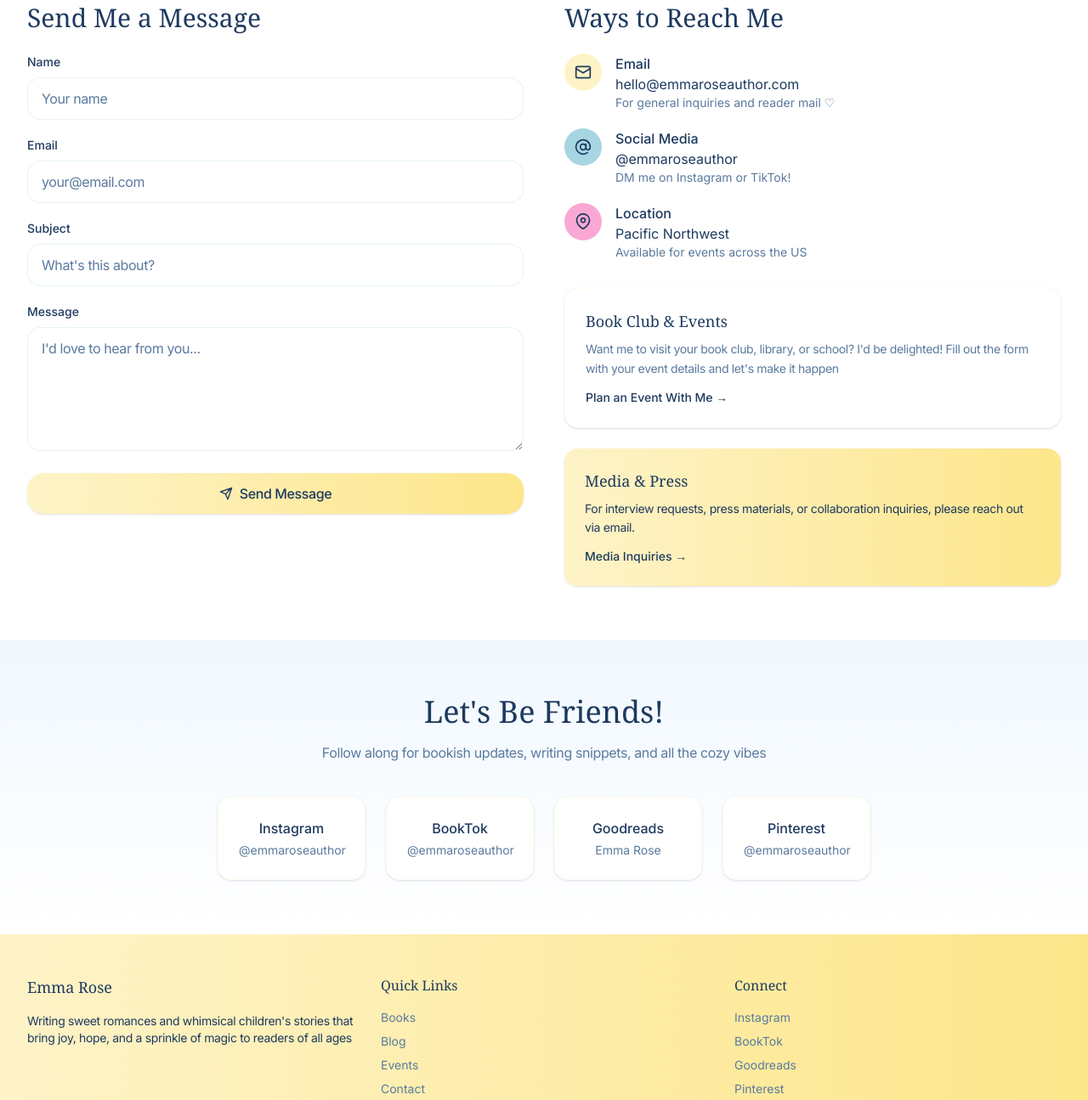
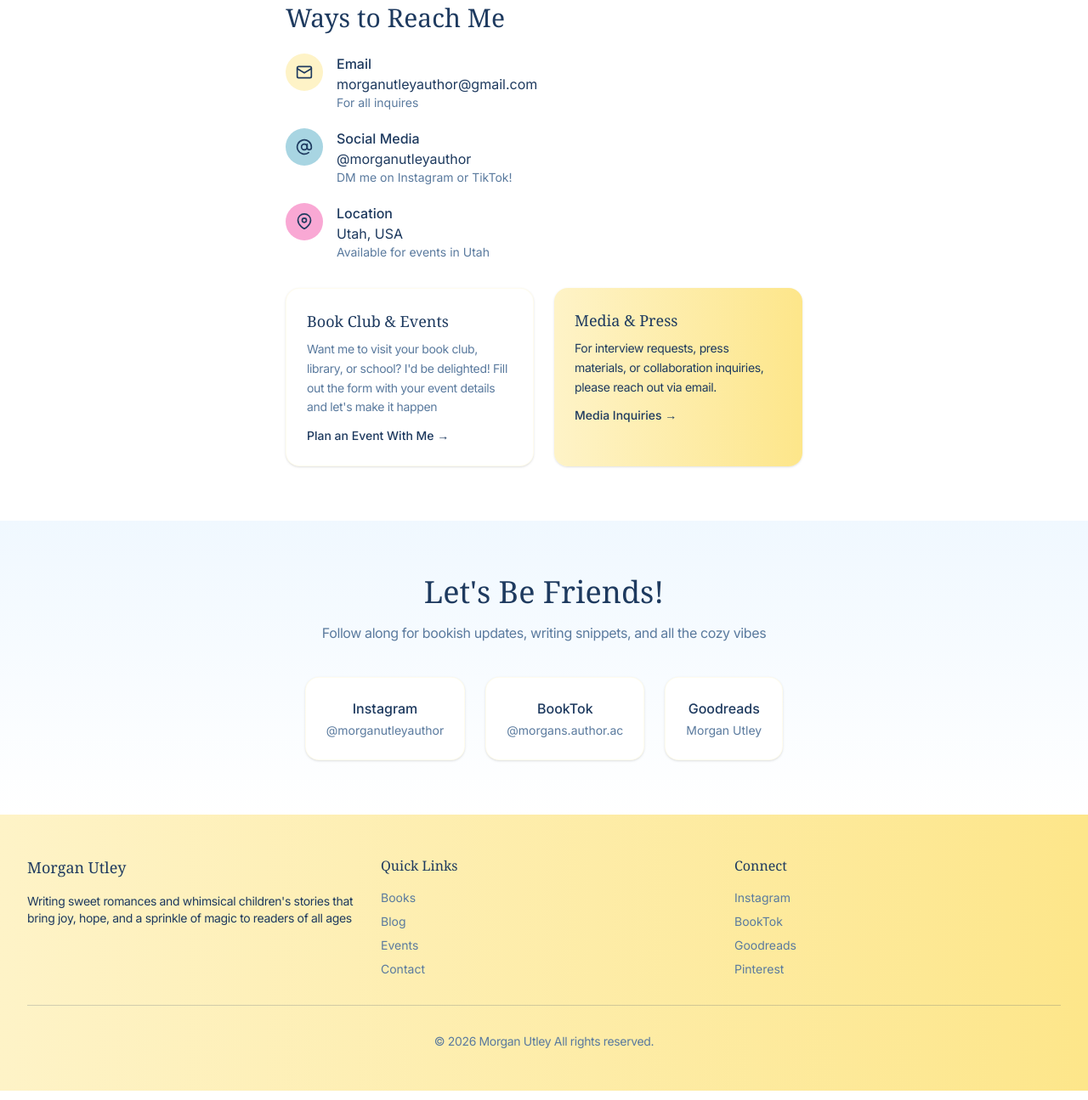
Before and after one commit to caydenmil8/AuthorSite, a website: page contact.html in a window 1280 px wide. Shown: the part 426-1721 px from the top of the page at 85% size. Drawn offline with Linux system fonts and the light colour scheme.

Commit message:
Finished contact page

```diff
--- a/contact.html
+++ b/contact.html
@@ -3,8 +3,8 @@
 <head>
   <meta charset="UTF-8" />
   <meta name="viewport" content="width=device-width, initial-scale=1.0" />
-  <title>Contact — Emma Rose</title>
-  <meta name="description" content="Get in touch with author Emma Rose — chat about books, request an event, or just say hi." />
+  <title>Contact | Morgan Utley</title>
+  <meta name="description" content="Get in touch with author Morgan Utley — chat about books, request an event, or just say hi." />
 
   <!-- Inter from Google Fonts; Georgia falls back to the system serif -->
   <link rel="preconnect" href="https://fonts.googleapis.com" />
@@ -22,7 +22,7 @@
       <a href="index.html" class="flex items-center gap-3">
         <span class="flex h-10 w-10 items-center justify-center rounded-full bg-gradient-to-br from-cream to-gold text-xl leading-none text-white">✨</span>
         <span class="flex flex-col">
-          <span class="font-serif text-xl leading-7 text-navy">Emma Rose</span>
+          <span class="font-serif text-xl leading-7 text-navy">Morgan Utley</span>
           <span class="text-xs leading-4 text-slate">Romance &amp; Children's Author</span>
         </span>
       </a>
@@ -56,76 +56,43 @@
 
     <!-- ============ CONTACT GRID ============ -->
     <section class="bg-white py-16">
-      <div class="mx-auto grid max-w-[1280px] grid-cols-1 gap-12 px-8 lg:grid-cols-2">
-
-        <!-- Left: form -->
-        <div>
-          <h2 class="font-serif text-3xl text-navy">Send Me a Message</h2>
-          <form class="mt-6 space-y-5">
-            <div>
-              <label for="name" class="block text-sm font-medium text-navy">Name</label>
-              <input id="name" name="name" type="text" placeholder="Your name"
-                class="mt-2 w-full rounded-[16px] border border-sky/30 bg-white px-4 py-3 tracking-tight text-navy placeholder:text-slate focus:outline-none focus:ring-2 focus:ring-sky" />
-            </div>
-            <div>
-              <label for="email" class="block text-sm font-medium text-navy">Email</label>
-              <input id="email" name="email" type="email" placeholder="your@email.com"
-                class="mt-2 w-full rounded-[16px] border border-sky/30 bg-white px-4 py-3 tracking-tight text-navy placeholder:text-slate focus:outline-none focus:ring-2 focus:ring-sky" />
-            </div>
-            <div>
-              <label for="subject" class="block text-sm font-medium text-navy">Subject</label>
-              <input id="subject" name="subject" type="text" placeholder="What's this about?"
-                class="mt-2 w-full rounded-[16px] border border-sky/30 bg-white px-4 py-3 tracking-tight text-navy placeholder:text-slate focus:outline-none focus:ring-2 focus:ring-sky" />
-            </div>
-            <div>
-              <label for="message" class="block text-sm font-medium text-navy">Message</label>
-              <textarea id="message" name="message" rows="5" placeholder="I'd love to hear from you..."
-                class="mt-2 w-full rounded-[16px] border border-sky/30 bg-white px-4 py-3 tracking-tight text-navy placeholder:text-slate focus:outline-none focus:ring-2 focus:ring-sky"></textarea>
-            </div>
-            <button type="submit" class="flex w-full items-center justify-center gap-2 rounded-[20px] bg-gradient-to-r from-cream to-gold py-3 font-medium tracking-tight text-navy shadow transition-transform hover:-translate-y-0.5">
-              <svg class="h-4 w-4" viewBox="0 0 24 24" fill="none" stroke="currentColor" stroke-width="2" stroke-linecap="round" stroke-linejoin="round"><path d="M22 2L11 13M22 2l-7 20-4-9-9-4 20-7z" /></svg>
-              Send Message
-            </button>
-          </form>
-        </div>
-
-        <!-- Right: ways to reach me -->
-        <div>
+        <div class="mx-auto max-w-[672px] px-8">
           <h2 class="font-serif text-3xl text-navy">Ways to Reach Me</h2>
           <ul class="mt-6 space-y-5">
             <li class="flex items-start gap-4">
-              <span class="flex h-11 w-11 shrink-0 items-center justify-center rounded-full bg-cream text-navy">
+              <a href="mailto:morganutleyauthor@gmail.com" class="flex h-11 w-11 shrink-0 items-center justify-center rounded-full bg-cream text-navy transition hover:brightness-95">
                 <svg class="h-5 w-5" viewBox="0 0 24 24" fill="none" stroke="currentColor" stroke-width="2" stroke-linecap="round" stroke-linejoin="round"><rect x="2" y="4" width="20" height="16" rx="2" /><path d="m2 7 10 6 10-6" /></svg>
-              </span>
+              </a>
               <div>
                 <p class="font-medium text-navy">Email</p>
-                <p class="text-navy">hello@emmaroseauthor.com</p>
-                <p class="text-sm text-slate">For general inquiries and reader mail ♡</p>
+                <p><a href="mailto:morganutleyauthor@gmail.com" class="text-navy hover:underline">morganutleyauthor@gmail.com</a></p>
+                <p class="text-sm text-slate">For all inquires</p>
               </div>
             </li>
             <li class="flex items-start gap-4">
-              <span class="flex h-11 w-11 shrink-0 items-center justify-center rounded-full bg-sky text-navy">
+              <a href="https://www.instagram.com/morganutleyauthor" target="_blank" rel="noopener noreferrer" class="flex h-11 w-11 shrink-0 items-center justify-center rounded-full bg-sky text-navy transition hover:brightness-95">
                 <svg class="h-5 w-5" viewBox="0 0 24 24" fill="none" stroke="currentColor" stroke-width="2" stroke-linecap="round" stroke-linejoin="round"><circle cx="12" cy="12" r="4" /><path d="M16 8v5a3 3 0 0 0 6 0v-1a10 10 0 1 0-3.92 7.94" /></svg>
-              </span>
+              </a>
               <div>
                 <p class="font-medium text-navy">Social Media</p>
-                <p class="text-navy">@emmaroseauthor</p>
-                <p class="text-sm text-slate">DM me on Instagram or TikTok!</p>
+                <p><a href="https://www.instagram.com/morganutleyauthor" target="_blank" rel="noopener noreferrer" class="text-navy hover:underline">@morganutleyauthor</a></p>
+                <p class="text-sm text-slate">DM me on <a href="https://www.instagram.com/morganutleyauthor" target="_blank" rel="noopener noreferrer" class="hover:underline">Instagram</a> or <a href="https://www.tiktok.com/@morgans.author.ac?_r=1&_t=ZT-97ZkpgiywBR" target="_blank" rel="noopener noreferrer" class="hover:underline">TikTok</a>!</p>
               </div>
             </li>
             <li class="flex items-start gap-4">
-              <span class="flex h-11 w-11 shrink-0 items-center justify-center rounded-full bg-blush text-navy">
+              <a href="https://www.google.com/maps/search/?api=1&query=Utah%2C+USA" target="_blank" rel="noopener noreferrer" class="flex h-11 w-11 shrink-0 items-center justify-center rounded-full bg-blush text-navy transition hover:brightness-95">
                 <svg class="h-5 w-5" viewBox="0 0 24 24" fill="none" stroke="currentColor" stroke-width="2" stroke-linecap="round" stroke-linejoin="round"><path d="M21 10c0 7-9 12-9 12s-9-5-9-12a9 9 0 0 1 18 0z" /><circle cx="12" cy="10" r="3" /></svg>
-              </span>
+              </a>
               <div>
                 <p class="font-medium text-navy">Location</p>
-                <p class="text-navy">Pacific Northwest</p>
-                <p class="text-sm text-slate">Available for events across the US</p>
+                <p class="text-navy">Utah, USA</p>
+                <p class="text-sm text-slate">Available for events in Utah</p>
               </div>
             </li>
           </ul>
 
-          <div class="mt-8 rounded-2xl border border-cream/30 bg-white p-6 shadow-sm">
+          <div class="mt-8 grid grid-cols-1 gap-6 md:grid-cols-2">
+            <div class="rounded-2xl border border-cream/30 bg-white p-6 shadow-sm transition hover:-translate-y-1 hover:shadow-lg">
               <h3 class="font-serif text-lg text-navy">Book Club &amp; Events</h3>
               <p class="mt-2 text-sm leading-relaxed tracking-tight text-slate">
                 Want me to visit your book club, library, or school? I'd be delighted! Fill out the form with your event details and let's make it happen
@@ -133,12 +100,13 @@
               <a href="events.html" class="mt-3 inline-block text-sm font-medium text-navy hover:underline">Plan an Event With Me →</a>
             </div>
 
-          <div class="mt-6 rounded-2xl bg-gradient-to-r from-cream to-gold p-6 shadow-sm">
+            <a href="mailto:morganutleyauthor@gmail.com" class="block rounded-2xl bg-gradient-to-r from-cream to-gold p-6 shadow-sm transition hover:-translate-y-1 hover:shadow-lg">
               <h3 class="font-serif text-lg text-navy">Media &amp; Press</h3>
               <p class="mt-2 text-sm leading-relaxed tracking-tight text-navy">
                 For interview requests, press materials, or collaboration inquiries, please reach out via email.
               </p>
-            <a href="#" class="mt-3 inline-block text-sm font-medium text-navy hover:underline">Media Inquiries →</a>
+              <span class="mt-3 inline-block text-sm font-medium text-navy">Media Inquiries →</span>
+            </a>
           </div>
         </div>
 
@@ -152,22 +120,18 @@
         <p class="mx-auto mt-4 max-w-[672px] tracking-tight text-slate">
           Follow along for bookish updates, writing snippets, and all the cozy vibes
         </p>
-        <div class="mx-auto mt-10 grid max-w-[768px] grid-cols-2 gap-6 md:grid-cols-4">
-          <a href="#" class="rounded-2xl border border-cream/30 bg-white p-6 shadow-sm transition-transform hover:-translate-y-1">
+        <div class="mx-auto mt-10 flex max-w-[768px] flex-wrap justify-center gap-6">
+          <a href="https://www.instagram.com/morganutleyauthor" target="_blank" rel="noopener noreferrer" class="w-44 rounded-2xl border border-cream/30 bg-white p-6 shadow-sm transition-transform hover:-translate-y-1">
             <p class="font-medium text-navy">Instagram</p>
-            <p class="mt-1 text-sm text-slate">@emmaroseauthor</p>
+            <p class="mt-1 text-sm text-slate">@morganutleyauthor</p>
           </a>
-          <a href="#" class="rounded-2xl border border-cream/30 bg-white p-6 shadow-sm transition-transform hover:-translate-y-1">
+          <a href="https://www.tiktok.com/@morgans.author.ac?_r=1&_t=ZT-97ZkpgiywBR" target="_blank" rel="noopener noreferrer" class="w-44 rounded-2xl border border-cream/30 bg-white p-6 shadow-sm transition-transform hover:-translate-y-1">
             <p class="font-medium text-navy">BookTok</p>
-            <p class="mt-1 text-sm text-slate">@emmaroseauthor</p>
+            <p class="mt-1 text-sm text-slate">@morgans.author.ac</p>
           </a>
-          <a href="#" class="rounded-2xl border border-cream/30 bg-white p-6 shadow-sm transition-transform hover:-translate-y-1">
+          <a href="https://www.goodreads.com/author/show/21218684.Morgan_Utley?from_search=true&from_srp=true" target="_blank" rel="noopener noreferrer" class="w-44 rounded-2xl border border-cream/30 bg-white p-6 shadow-sm transition-transform hover:-translate-y-1">
             <p class="font-medium text-navy">Goodreads</p>
-            <p class="mt-1 text-sm text-slate">Emma Rose</p>
-          </a>
-          <a href="#" class="rounded-2xl border border-cream/30 bg-white p-6 shadow-sm transition-transform hover:-translate-y-1">
-            <p class="font-medium text-navy">Pinterest</p>
-            <p class="mt-1 text-sm text-slate">@emmaroseauthor</p>
+            <p class="mt-1 text-sm text-slate">Morgan Utley</p>
           </a>
         </div>
       </div>
@@ -179,7 +143,7 @@
     <div class="mx-auto max-w-[1280px] px-8 py-12">
       <div class="grid grid-cols-1 gap-8 md:grid-cols-3">
         <div>
-          <h3 class="font-serif text-lg text-navy">Emma Rose</h3>
+          <h3 class="font-serif text-lg text-navy">Morgan Utley</h3>
           <p class="mt-4 max-w-[384px] text-sm leading-5 tracking-tight text-navy">
             Writing sweet romances and whimsical children's stories that bring joy, hope, and a sprinkle of magic to readers of all ages
           </p>
@@ -196,15 +160,15 @@
         <div>
           <h4 class="font-serif text-base text-navy">Connect</h4>
           <ul class="mt-4 space-y-2 text-sm text-slate">
-            <li><a href="#" class="transition-colors hover:text-navy">Instagram</a></li>
-            <li><a href="#" class="transition-colors hover:text-navy">BookTok</a></li>
-            <li><a href="#" class="transition-colors hover:text-navy">Goodreads</a></li>
+            <li><a href="https://www.instagram.com/morganutleyauthor" target="_blank" rel="noopener noreferrer" class="transition-colors hover:text-navy">Instagram</a></li>
+            <li><a href="https://www.tiktok.com/@morgans.author.ac?_r=1&_t=ZT-97ZkpgiywBR" target="_blank" rel="noopener noreferrer" class="transition-colors hover:text-navy">BookTok</a></li>
+            <li><a href="https://www.goodreads.com/author/show/21218684.Morgan_Utley?from_search=true&from_srp=true" target="_blank" rel="noopener noreferrer" class="transition-colors hover:text-navy">Goodreads</a></li>
             <li><a href="#" class="transition-colors hover:text-navy">Pinterest</a></li>
           </ul>
         </div>
       </div>
       <div class="mt-8 border-t border-navy/20 pt-8">
-        <p class="text-center text-sm tracking-tight text-slate">© 2026 Emma Rose. All rights reserved. Made with ♡</p>
+        <p class="text-center text-sm tracking-tight text-slate">© 2026 Morgan Utley All rights reserved. </p>
       </div>
     </div>
   </footer>
```
Also changed, not shown: about.html (+2 -2 lines), books.html (+41 -41 lines), events.html (+1 -1 lines). Lines whose indentation alone changed are shown as unchanged.
